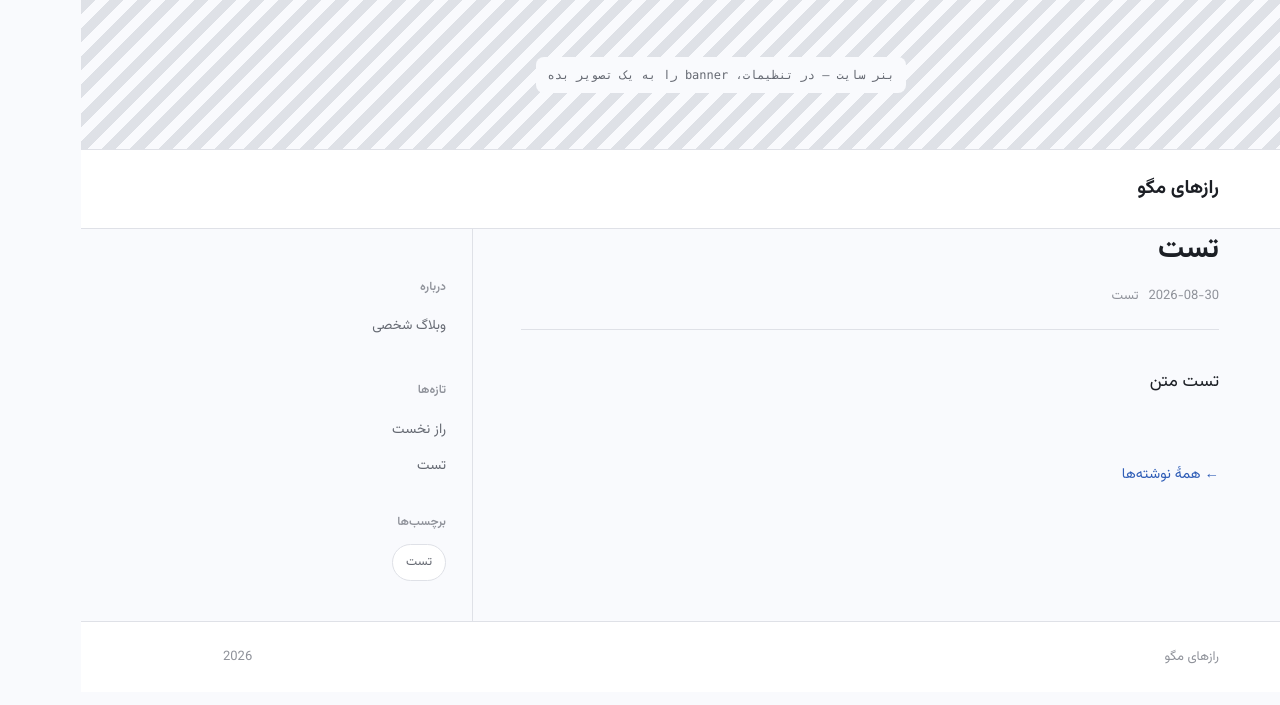
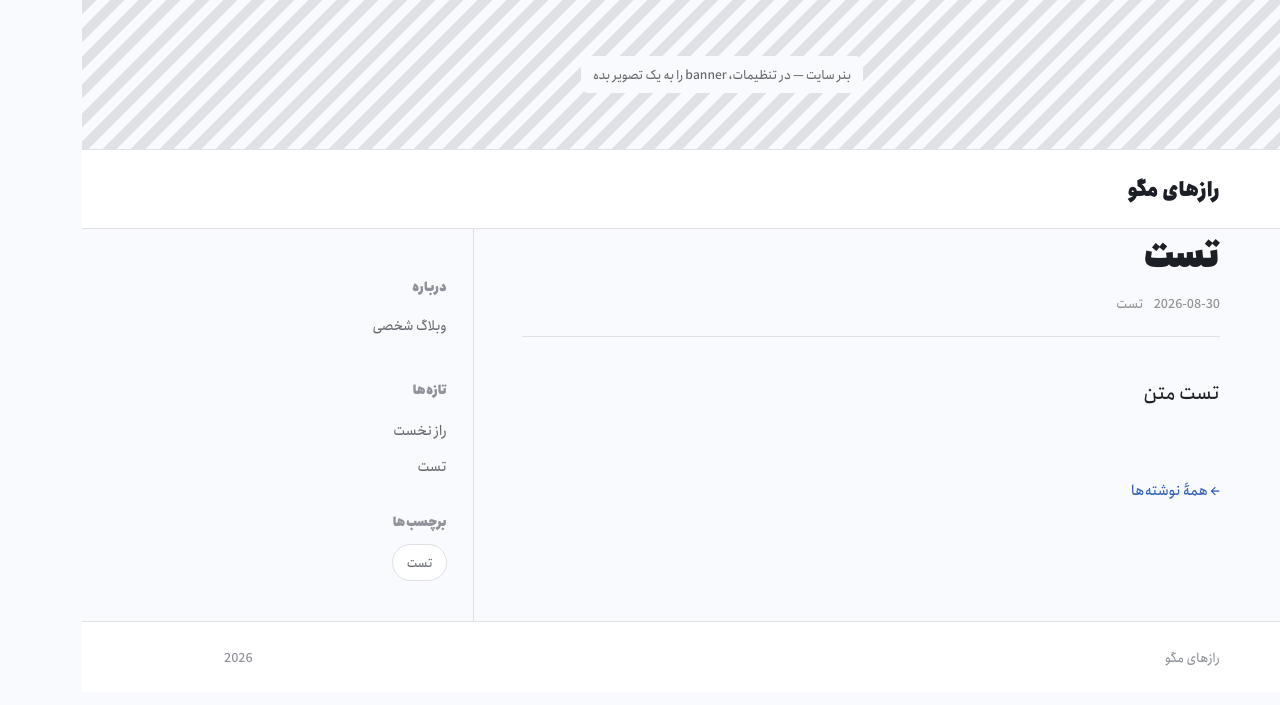
Before and after one commit to mashrajabmirza-a11y/razhaye-magoo, a Jekyll site: the page built from _posts/2026-08-30-d1.md, in a window 1280 px wide. Shown: the top 705 px of the page. Built offline with Jekyll 4.4.1, drawn with Linux system fonts in a browser that asks for light colours.

Commit message:
به‌روزرسانی قالب سایت: _layouts/default.html

```diff
--- a/_layouts/default.html
+++ b/_layouts/default.html
@@ -7,18 +7,20 @@
 <meta name="description" content="{{ page.description | default: site.description }}">
 <link rel="preconnect" href="https://fonts.googleapis.com">
 <link rel="preconnect" href="https://fonts.gstatic.com" crossorigin>
-<link href="https://fonts.googleapis.com/css2?family=Vazirmatn:wght@400;500;600;700&display=swap" rel="stylesheet">
+<link href="https://fonts.googleapis.com/css2?family=Vazirmatn:wght@400;500;600;700&family=Noto+Naskh+Arabic:wght@500;600;700&display=swap" rel="stylesheet">
 <style>
+{% if site.font_body_url %}@font-face{font-family:"SiteBody";src:url("{{ site.font_body_url | relative_url }}");font-display:swap;}{% endif %}
+{% if site.font_head_url %}@font-face{font-family:"SiteHead";src:url("{{ site.font_head_url | relative_url }}");font-display:swap;}{% endif %}
 *{box-sizing:border-box;}
 :root{--paper:oklch(98.5% 0.004 265);--ink:oklch(24% 0.012 265);--muted:oklch(52% 0.015 265);--faint:oklch(66% 0.012 265);--line:oklch(91% 0.008 265);--accent:oklch(50% 0.15 262);--card:oklch(100% 0 0);}
 html{-webkit-text-size-adjust:100%;}
-body{margin:0;background:var(--paper);color:var(--ink);font-family:'Vazirmatn',system-ui,sans-serif;font-size:17px;line-height:2;text-align:right;}
+body{margin:0;background:var(--paper);color:var(--ink);font-family:{% if site.font_body_url %}'SiteBody',{% endif %}'Vazirmatn',system-ui,sans-serif;font-size:17px;line-height:2;text-align:right;}
 a{color:var(--accent);text-decoration:none;}
 a:hover{text-decoration:underline;text-underline-offset:3px;}
 .wrap{max-width:1040px;margin:0 auto;padding:0 22px;}
 .topbanner{display:block;width:100%;height:230px;object-fit:cover;}
 .topbanner-ph{height:150px;border-bottom:1px solid var(--line);background:repeating-linear-gradient(135deg,var(--line) 0 10px,transparent 10px 20px);display:flex;align-items:center;justify-content:center;}
-.topbanner-ph span{font-family:ui-monospace,Menlo,monospace;font-size:12px;color:var(--muted);background:var(--paper);border-radius:8px;padding:6px 12px;}
+.topbanner-ph span{font-size:12.5px;color:var(--muted);background:var(--paper);border-radius:8px;padding:6px 12px;}
 .shell{max-width:1040px;margin:0 auto;padding:0 22px;display:grid;grid-template-columns:minmax(0,1fr) 250px;gap:48px;align-items:start;}
 main.col{min-width:0;padding:0 0 72px;}
 aside.side{position:sticky;top:24px;padding:46px 26px 40px 0;border-right:1px solid var(--line);display:flex;flex-direction:column;gap:26px;}
@@ -43,9 +45,6 @@ main.wrap{padding-top:0;padding-bottom:72px;}
 .chips{display:flex;gap:7px;flex-wrap:wrap;margin-top:22px;}
 .chips a{font-size:12.5px;color:var(--muted);background:var(--card);border:1px solid var(--line);border-radius:999px;padding:5px 13px;}
 .chips a:hover{border-color:var(--accent);color:var(--accent);text-decoration:none;}
-.banner{width:100%;height:auto;border-radius:16px;display:block;margin:0 0 40px;}
-.banner-ph{height:180px;border-radius:16px;margin:0 0 40px;border:1px solid var(--line);background:repeating-linear-gradient(135deg,var(--line) 0 10px,transparent 10px 20px);display:flex;align-items:center;justify-content:center;}
-.banner-ph span{font-family:ui-monospace,Menlo,monospace;font-size:12px;color:var(--muted);background:var(--paper);border-radius:8px;padding:6px 12px;}
 .feat{display:block;background:var(--card);border:1px solid var(--line);border-radius:16px;padding:26px;margin:0 0 10px;transition:transform .18s ease,box-shadow .18s ease,border-color .18s ease;}
 .feat:hover{transform:translateY(-2px);box-shadow:0 12px 30px oklch(24% 0.02 265 / .07);border-color:oklch(84% 0.02 265);text-decoration:none;}
 .feat .kicker{display:block;font-size:12px;color:var(--accent);margin-bottom:10px;}
@@ -84,9 +83,31 @@ main.wrap{padding-top:0;padding-bottom:72px;}
 .back{display:inline-block;margin-top:40px;font-size:14.5px;}
 .site-foot{border-top:1px solid var(--line);background:var(--card);}
 .site-foot .wrap{padding:22px;font-size:13px;color:var(--faint);display:flex;justify-content:space-between;gap:14px;flex-wrap:wrap;}
+::selection{background:oklch(93% 0.04 262);}
+h1,h2,h3,.brand,.side h4{font-family:{% if site.font_head_url %}'SiteHead',{% endif %}'Noto Naskh Arabic',serif;font-weight:600;}
+.progress{position:fixed;top:0;right:0;height:2px;background:var(--accent);width:0;z-index:50;}
+.entry h1{font-size:34px;line-height:1.5;letter-spacing:-.01em;}
+.entry .lead{font-size:17px;color:var(--muted);line-height:1.95;margin:0 0 26px;max-width:60ch;}
+.entry .kicker{display:flex;gap:14px;flex-wrap:wrap;font-size:13px;color:var(--faint);margin-bottom:14px;}
+.entry .body{max-width:66ch;font-size:18.5px;line-height:2.12;}
+.entry .body>p:first-of-type{font-size:1.05em;color:var(--ink);}
+.entry .body a{border-bottom:1px solid oklch(84% 0.06 262);}
+.entry .body a:hover{border-color:var(--accent);text-decoration:none;}
+.entry .body blockquote{font-family:'Noto Naskh Arabic',serif;font-size:1.06em;color:var(--ink);background:var(--card);border-right:2px solid var(--accent);border-radius:0 12px 12px 0;padding:14px 20px;margin:1.8em 0;}
+.entry .body figcaption,.entry .body img+em{display:block;text-align:center;font-size:13.5px;color:var(--faint);font-style:normal;margin:-8px 0 1.6em;}
+.postnav{display:grid;grid-template-columns:1fr 1fr;gap:12px;margin-top:52px;padding-top:26px;border-top:1px solid var(--line);}
+.postnav a{display:block;background:var(--card);border:1px solid var(--line);border-radius:12px;padding:14px 16px;}
+.postnav a:hover{border-color:var(--accent);text-decoration:none;}
+.postnav span{display:block;font-size:11.5px;color:var(--faint);margin-bottom:5px;}
+.postnav strong{font-size:14.5px;font-weight:600;color:var(--ink);line-height:1.6;display:block;}
+.yearhead{display:flex;align-items:center;gap:14px;margin:40px 0 2px;}
+.yearhead b{font-size:13px;color:var(--faint);font-weight:600;}
+.yearhead i{flex:1;height:1px;background:var(--line);}
+@media(max-width:640px){.hero h1{font-size:31px;}.entry h1{font-size:27px;}.entry .body{font-size:17.5px;}.postnav{grid-template-columns:1fr;}}
 </style>
 </head>
 <body>
+<div class="progress"></div>
 {% if site.banner %}
 <img class="topbanner" src="{{ site.banner | relative_url }}" alt="{{ site.title }}">
 {% else %}
@@ -111,5 +132,6 @@ main.wrap{padding-top:0;padding-bottom:72px;}
 <span>{{ site.title }}{% if site.author %} — {{ site.author }}{% endif %}</span>
 <span>{{ site.time | date: "%Y" }}</span>
 </div></footer>
+<script>(function(){var b=document.querySelector('.progress');if(!b)return;function u(){var h=document.documentElement,m=h.scrollHeight-h.clientHeight;b.style.width=(m>0?(h.scrollTop/m)*100:0)+'%';}addEventListener('scroll',u,{passive:true});u();})();</script>
 </body>
 </html>
```
